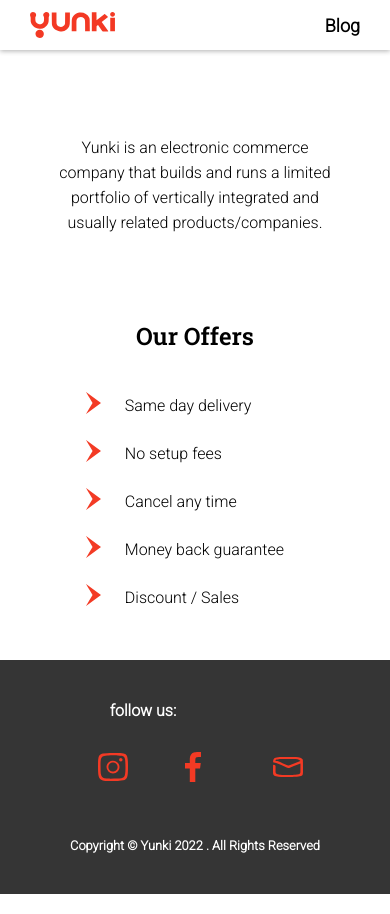
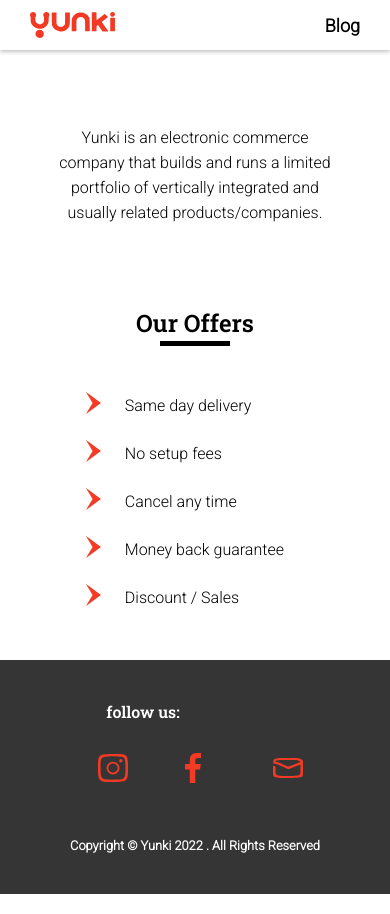
Before and after one commit to martinkyere/yunki.io, a Jekyll site: the page built from index.html, in a window 390 px wide. Built offline with Jekyll 4.4.1, drawn with Linux system fonts in a browser that asks for light colours.

Commit message:
initial commit

```diff
--- a/assets/css/main.css
+++ b/assets/css/main.css
@@ -78,6 +78,14 @@ font-family: 'Roboto', sans-serif;
 .offer-section h1{
     font-family: 'Roboto Slab', serif;
     font-size: 6rem;
+}
+.offer-section .line{
+    position: absolute;
+    top: 50px;
+    width: 15vw;
+    height: .5vh;
+    background: black;
+
 }
 .offer-section .offer-contents{
     /* background: sandybrown; */
@@ -255,7 +263,7 @@ font-family: 'Roboto', sans-serif;
         font-size: 18px;
     }
     .text-container{
-        /* top: 0px; */
+        bottom: 10px;
         height: 30vh;
         /* background: red; */
     }
@@ -285,7 +293,15 @@ font-family: 'Roboto', sans-serif;
         font-size: 1.5rem;
         font-weight: bolder;
         position: absolute;
-        top: 20px;
+        top: 7px;
+    }
+    .offer-section .line{
+        position: absolute;
+        top: 41px;
+        width: 18vw;
+        height: .5vh;
+        background: black;
+
     }
     .offer-section .offer-contents{
         /* background: sandybrown; */
@@ -336,6 +352,7 @@ font-family: 'Roboto', sans-serif;
         top: 0px;
         color: white;
         font-size: 1rem;
+        font-family: 'Roboto Slab', serif;
     }
     .footer .icons-contents{
         /* background: chartreuse; */
--- a/index.html
+++ b/index.html
@@ -22,6 +22,7 @@ layout: default
 
 <div class="offer-section">
     <h1>Our Offers</h1>
+    <div class="line"></div>
     <div class="offer-contents">
         <div class="content-text">
             <div class="dot"><img src="assets/img/angle-icon.svg" alt=""></div>
```
